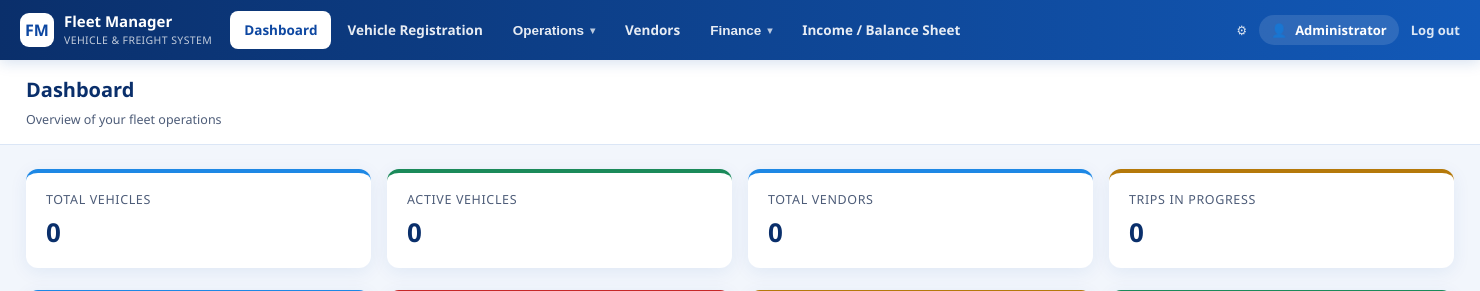
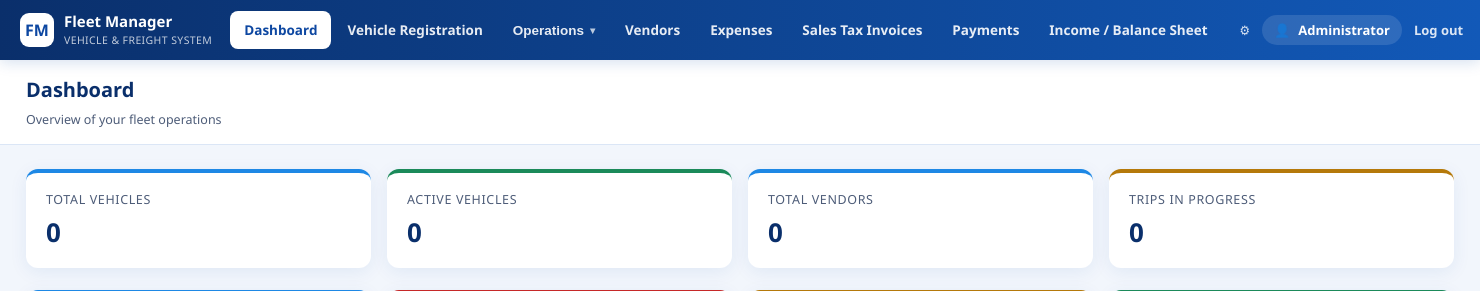
Before and after one commit to sheikhharis-gif/MIB, a Flask app: page /dashboard/ in a window 1480 px wide. Shown: the top 291 px of the page. Run offline with Flask 3, Linux system fonts and the light colour scheme; a user stored in the database is signed in; data that the repository does not hold is empty.

Commit message:
Move Expenses, Sales Tax Invoices and Payments to top-level nav
They were nested under a Finance dropdown; now direct links in the main
menu bar for quicker access.

```diff
--- a/templates/base.html
+++ b/templates/base.html
@@ -42,14 +42,16 @@
           <a class="nav-top-link" href="{{ url_for('vendors.index') }}">Vendors</a>
         </div>
 
-        {% set fin_endpoints = (request.endpoint and (request.endpoint.startswith('expenses.') or request.endpoint.startswith('invoices.') or request.endpoint.startswith('payments.'))) %}
-        <div class="nav-item dropdown-item {{ 'has-active' if fin_endpoints }}">
-          <button type="button" class="nav-top-link">Finance <span class="caret">&#9662;</span></button>
-          <div class="nav-dropdown">
-            <a href="{{ url_for('expenses.index') }}" class="{{ 'active' if request.endpoint and request.endpoint.startswith('expenses.') }}">Expenses</a>
-            <a href="{{ url_for('invoices.index') }}" class="{{ 'active' if request.endpoint and request.endpoint.startswith('invoices.') }}">Sales Tax Invoices</a>
-            <a href="{{ url_for('payments.index') }}" class="{{ 'active' if request.endpoint and request.endpoint.startswith('payments.') }}">Payments (Payable / Receivable)</a>
-          </div>
+        <div class="nav-item {{ 'active' if request.endpoint and request.endpoint.startswith('expenses.') }}">
+          <a class="nav-top-link" href="{{ url_for('expenses.index') }}">Expenses</a>
+        </div>
+
+        <div class="nav-item {{ 'active' if request.endpoint and request.endpoint.startswith('invoices.') }}">
+          <a class="nav-top-link" href="{{ url_for('invoices.index') }}">Sales Tax Invoices</a>
+        </div>
+
+        <div class="nav-item {{ 'active' if request.endpoint and request.endpoint.startswith('payments.') }}">
+          <a class="nav-top-link" href="{{ url_for('payments.index') }}">Payments</a>
         </div>
 
         <div class="nav-item {{ 'active' if request.endpoint == 'reports.income_statement' }}">
```
